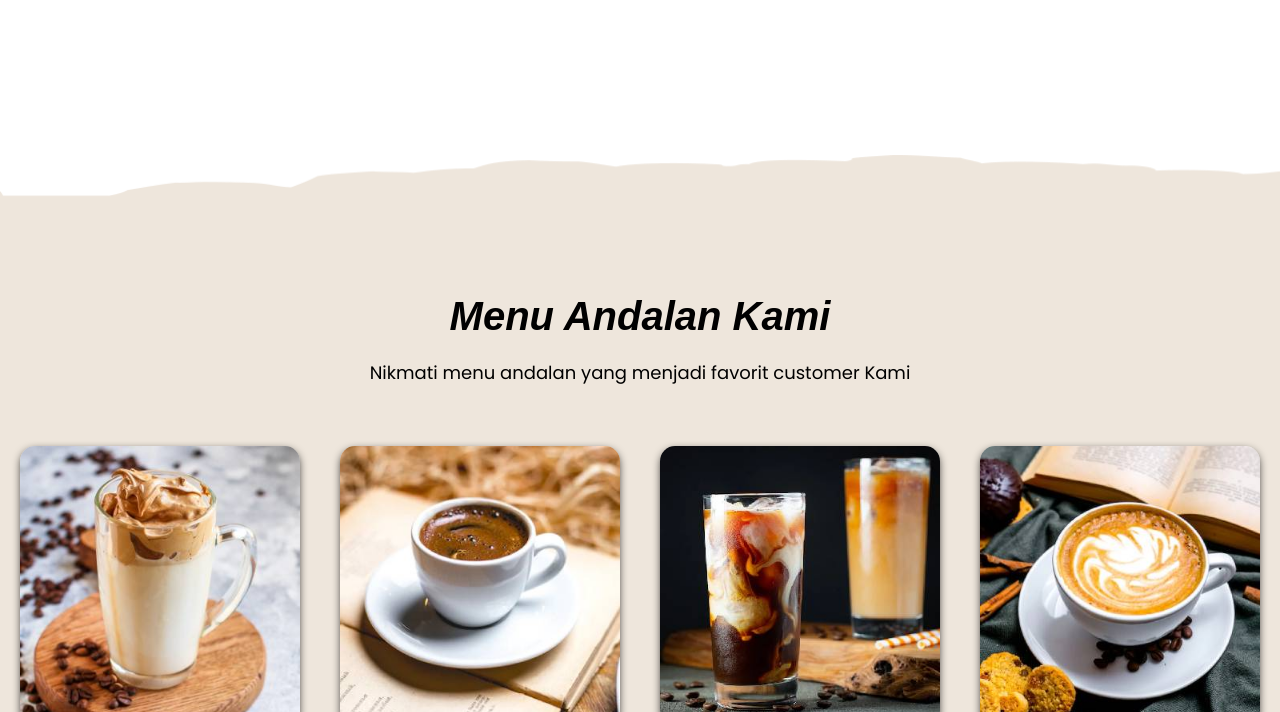
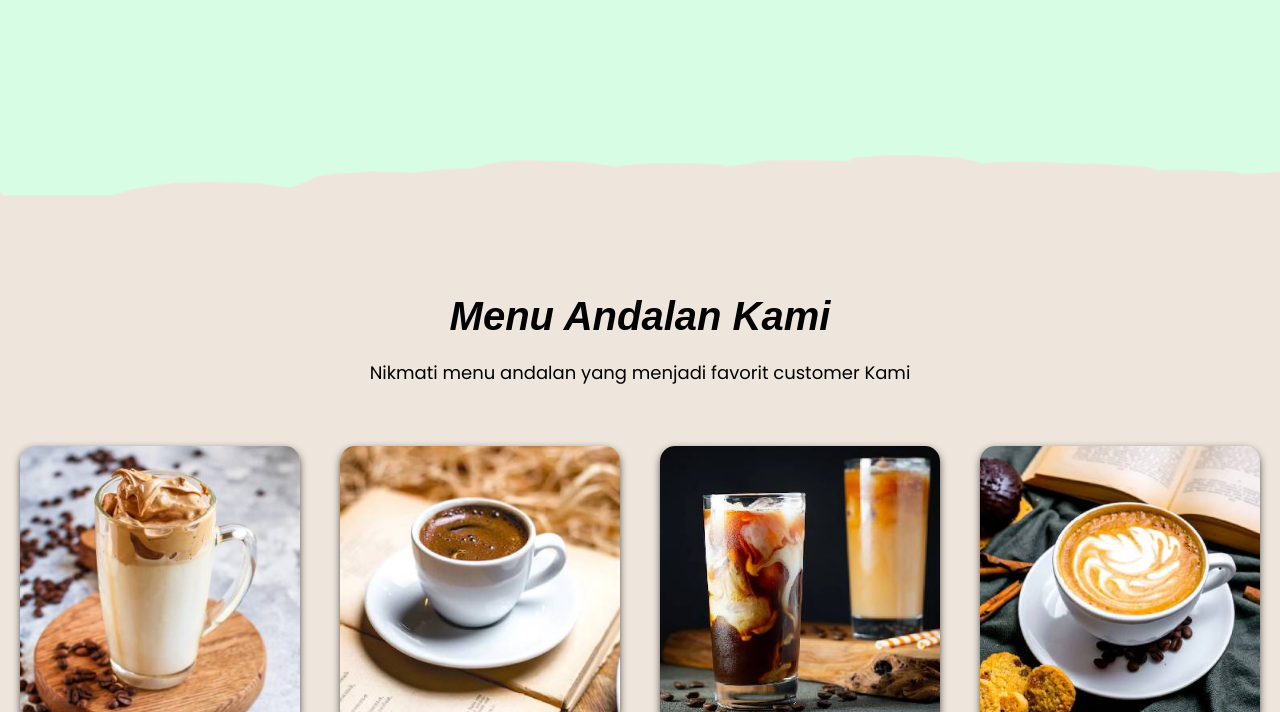
Before and after one commit to MuhSyaifulRamadhan/kopi-kuy, a plain HTML site: page index.html in a window 1280 px wide. Shown: the part 589-1301 px from the top of the page. Drawn offline with Linux system fonts and the light colour scheme.

Commit message:
bg color

```diff
--- a/css/style.css
+++ b/css/style.css
@@ -62,6 +62,7 @@ body {
    kenapa pada body? karena elemen body membungkus semua elemen dari nav section sampai footer
    */
    font-family: 'Poppins';
+   background-color: rgba(149, 250, 187, 0.37);
 }
 
 /*
```
